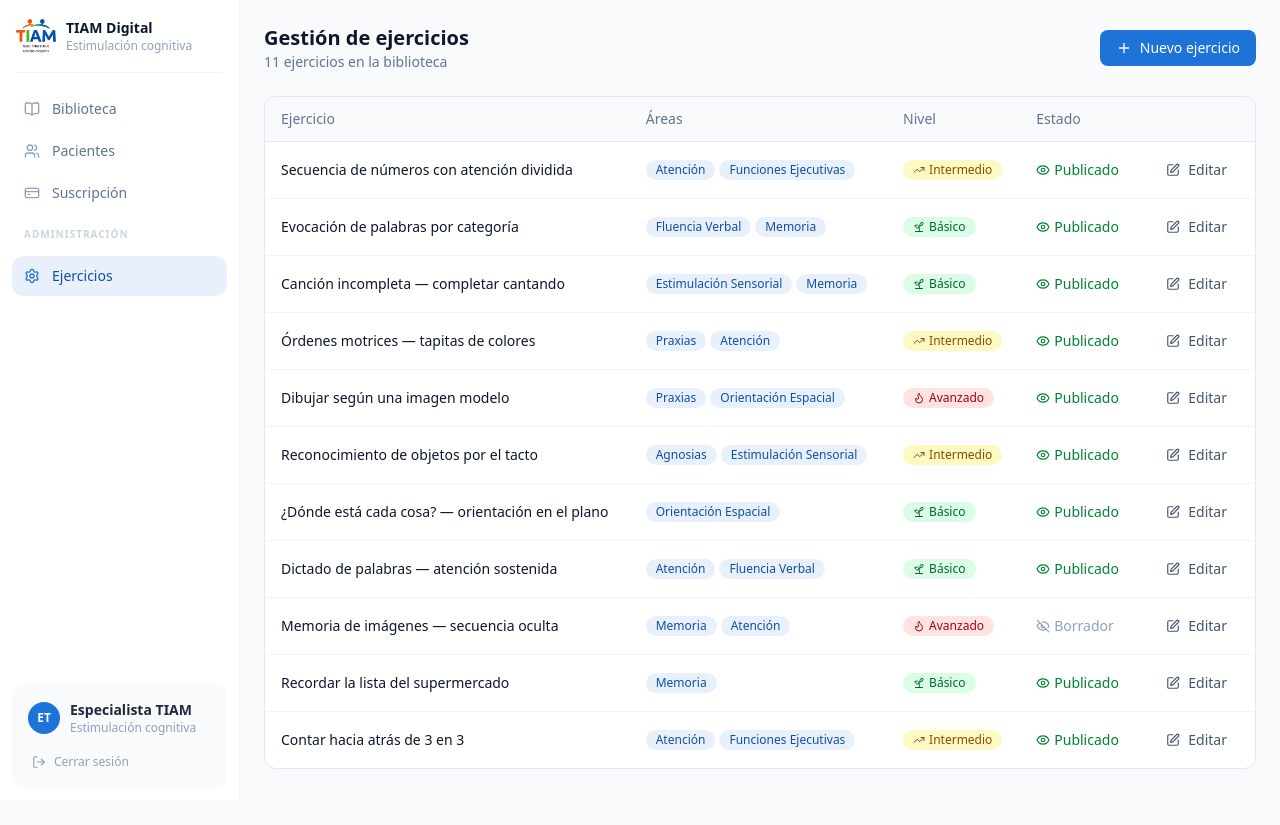
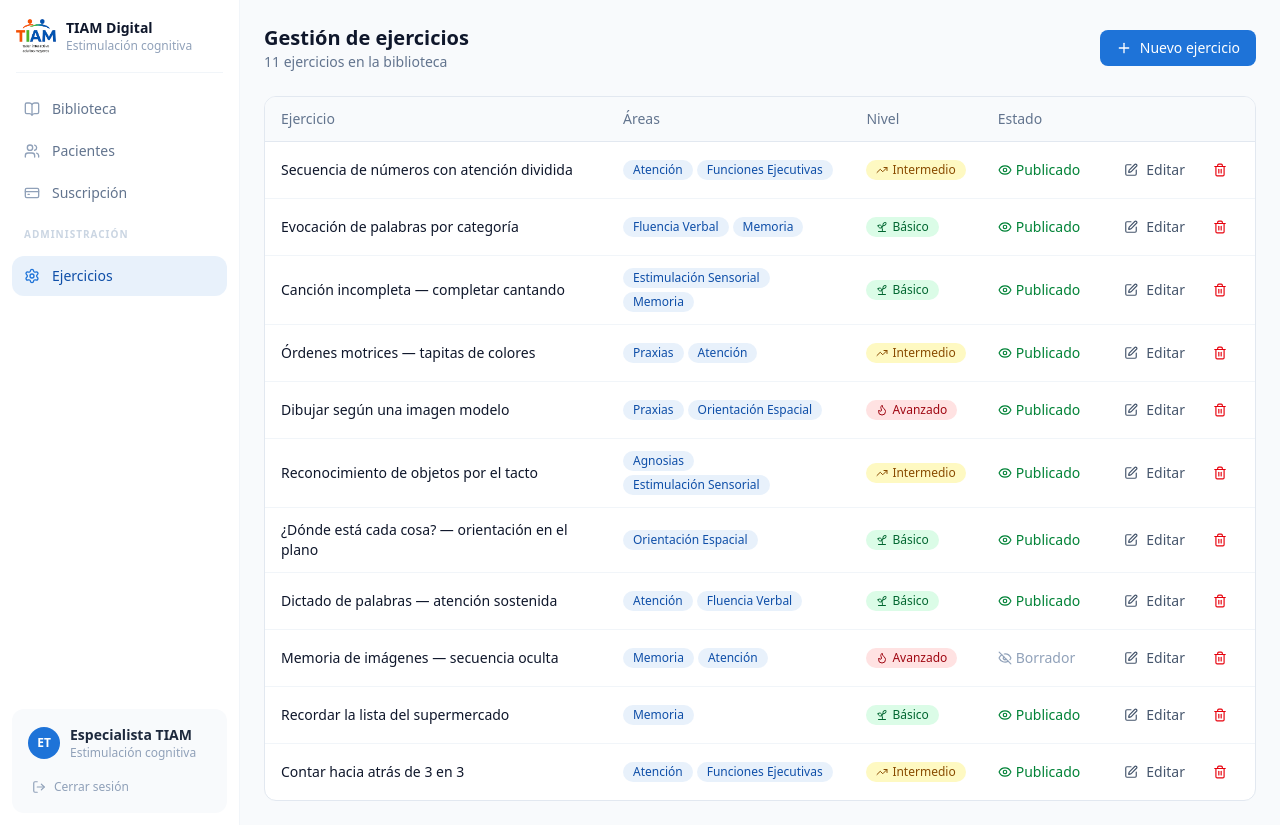
Before and after one commit to manukpo10/TIAM-frontend, a React (Vite) app: page /admin/exercises in a window 1280 px wide. Before the commit the page ends 800 px from the top, so only its background shows below. Built offline with nearby package versions, Linux system fonts and the light colour scheme.

Commit message:
feat(admin): delete button in the exercise catalog list

```diff
--- a/src/pages/admin/AdminExerciseListPage.tsx
+++ b/src/pages/admin/AdminExerciseListPage.tsx
@@ -1,9 +1,10 @@
-import { useQuery } from '@tanstack/react-query'
+import { useQuery, useMutation, useQueryClient } from '@tanstack/react-query'
 import { Link } from 'react-router-dom'
-import { Plus, Edit, Eye, EyeOff } from 'lucide-react'
+import { Plus, Edit, Eye, EyeOff, Trash2 } from 'lucide-react'
 import { Button } from '@/components/ui/Button'
 import { Badge } from '@/components/ui/Badge'
 import { Spinner } from '@/components/ui/Spinner'
+import { useToast } from '@/components/ui/Toast'
 import { api } from '@/lib/api'
 import { cn, DIFFICULTY_LABELS, DIFFICULTY_COLORS, DIFFICULTY_ICONS } from '@/lib/utils'
 import type { Exercise, PagedResponse } from '@/types'
@@ -13,6 +14,25 @@ export function AdminExerciseListPage() {
     queryKey: ['admin', 'exercises'],
     queryFn: () => api.get<PagedResponse<Exercise>>('/admin/exercises?size=50'),
   })
+
+  const queryClient = useQueryClient()
+  const { toast } = useToast()
+
+  const deleteMutation = useMutation({
+    mutationFn: (id: string) => api.delete<void>(`/admin/exercises/${id}`),
+    onSuccess: () => {
+      queryClient.invalidateQueries({ queryKey: ['admin', 'exercises'] })
+      queryClient.invalidateQueries({ queryKey: ['exercises'] })
+      toast.success('Ejercicio eliminado')
+    },
+    onError: () => toast.error('No se pudo eliminar el ejercicio'),
+  })
+
+  function handleDelete(exercise: Exercise) {
+    if (window.confirm(`¿Eliminar "${exercise.title}"? Esta acción no se puede deshacer desde el panel.`)) {
+      deleteMutation.mutate(exercise.id)
+    }
+  }
 
   return (
     <div className="p-6">
@@ -80,12 +100,23 @@ export function AdminExerciseListPage() {
                     )}
                   </td>
                   <td className="px-4 py-3 text-right">
-                    <Link to={`/admin/exercises/${exercise.id}/edit`}>
-                      <Button variant="ghost" size="sm">
-                        <Edit className="h-3.5 w-3.5" />
-                        Editar
+                    <div className="flex items-center justify-end gap-1">
+                      <Link to={`/admin/exercises/${exercise.id}/edit`}>
+                        <Button variant="ghost" size="sm">
+                          <Edit className="h-3.5 w-3.5" />
+                          Editar
+                        </Button>
+                      </Link>
+                      <Button
+                        variant="ghost"
+                        size="sm"
+                        className="text-red-600 hover:bg-red-50 hover:text-red-700"
+                        onClick={() => handleDelete(exercise)}
+                        title="Eliminar"
+                      >
+                        <Trash2 className="h-3.5 w-3.5" />
                       </Button>
-                    </Link>
+                    </div>
                   </td>
                 </tr>
               ))}
```
